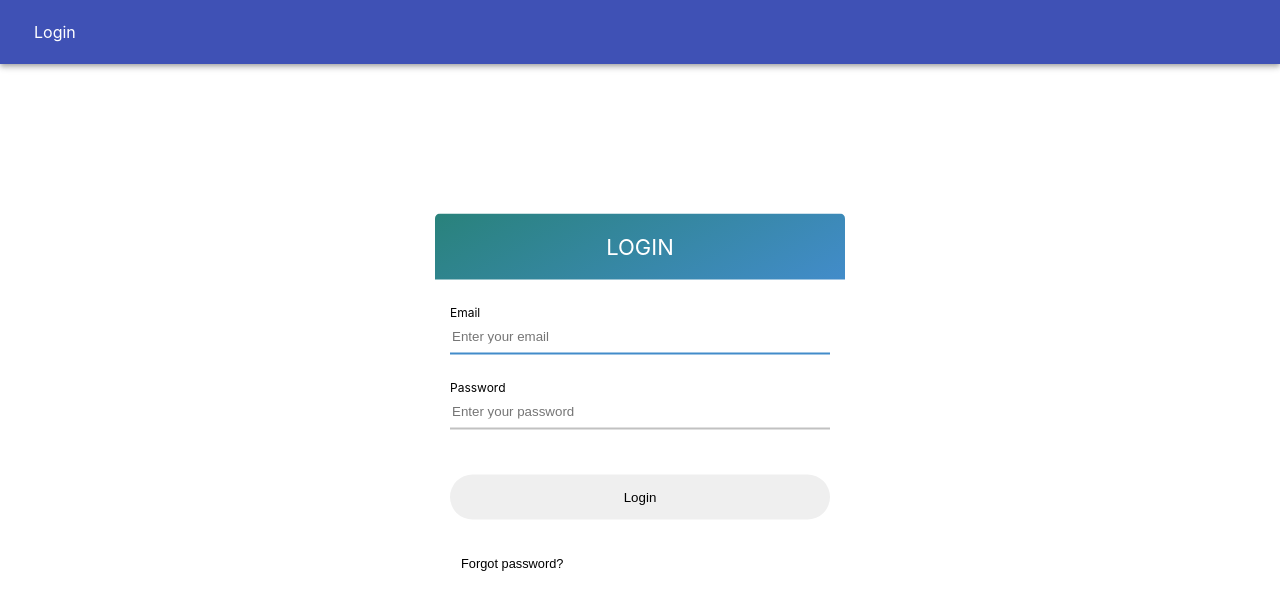
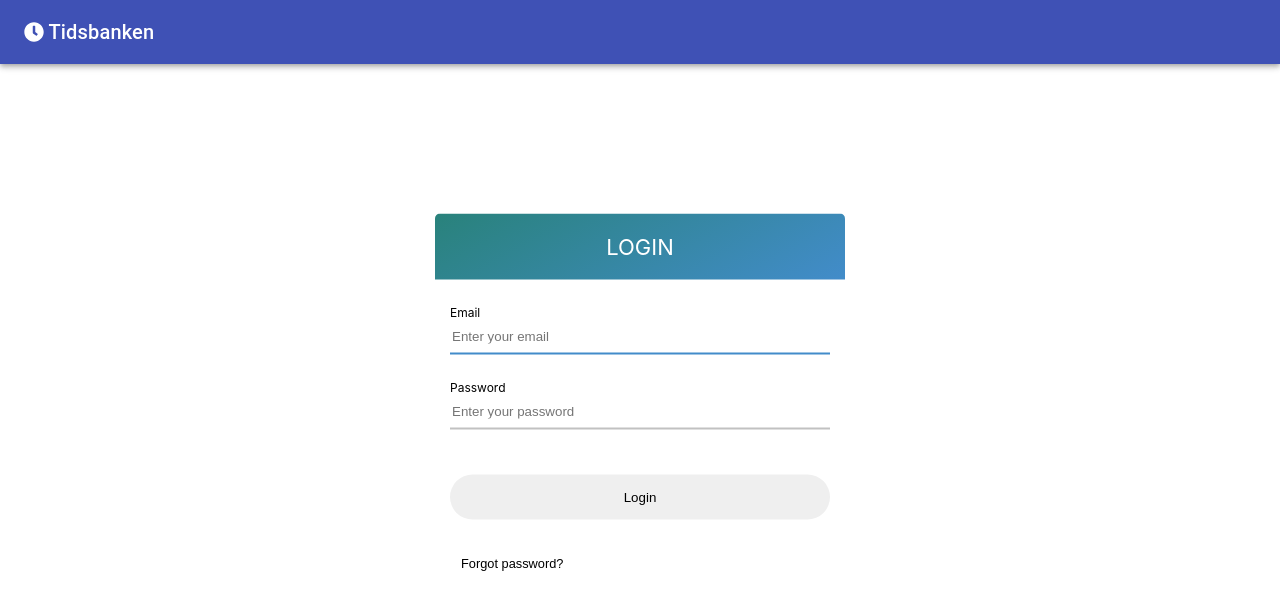
Before and after one commit to Misaoo/TidsbankenFE, a React (Create React App) app: page /login in a window 1280 px wide. Shown: the top 610 px of the page. Built offline with nearby package versions, Linux system fonts and the light colour scheme; no server answers.

Commit message:
Fixed so you see the logo when user has signed out

```diff
--- a/src/components/common/header/Header.tsx
+++ b/src/components/common/header/Header.tsx
@@ -147,7 +147,7 @@ const Header = (props: any) => {
           {/* DESKTOP */}
           <Box component="span" display={{ xs: 'none', lg: 'block', xl: 'block' }}>
 
-            <Grid item xl={12} className={styles.testGrid}>
+            {/* <Grid item xl={12} className={styles.testGrid}> */}
               {/* Logged in as User */}
               {loggedIn && (
                 <>
@@ -173,11 +173,11 @@ const Header = (props: any) => {
               {/* Links showing after user logout */}
               {loggedOut && (
                 <>
-                  {/* <Typography variant="h6"><FontAwesomeIcon icon="clock" /> Tidsbanken </Typography> */}
-                  <NavLink className={commonStyles.backgroundColor} to="/login"> Login </NavLink>
+                  <Typography variant="h6"><FontAwesomeIcon icon="clock" /> Tidsbanken </Typography>
+                  {/* <NavLink className={commonStyles.backgroundColor} to="/login"> Login </NavLink> */}
                 </>
               )}
-            </Grid>
+            {/* </Grid> */}
 
           </Box>
           {/* END OF DESKTOP */}
```
